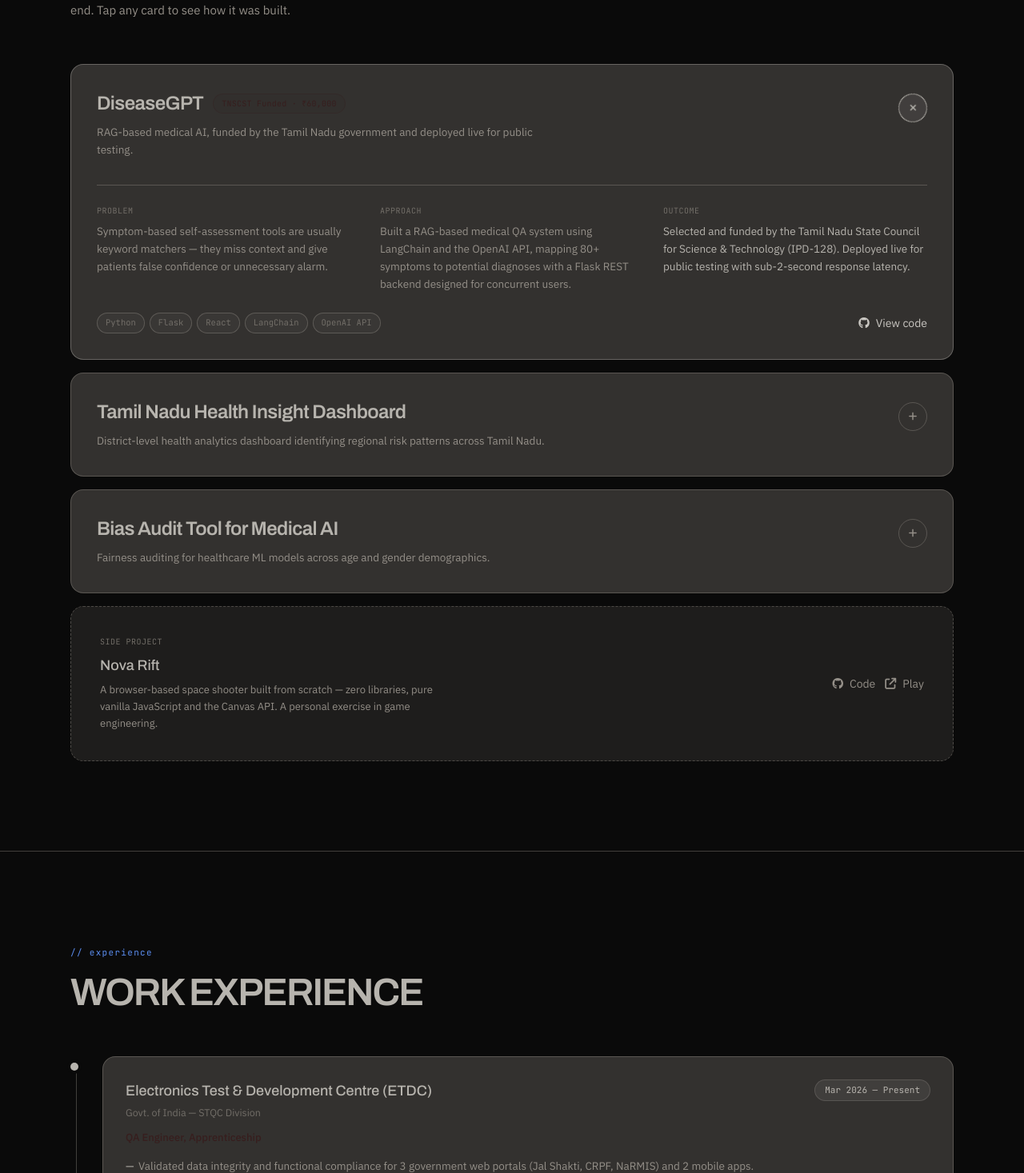
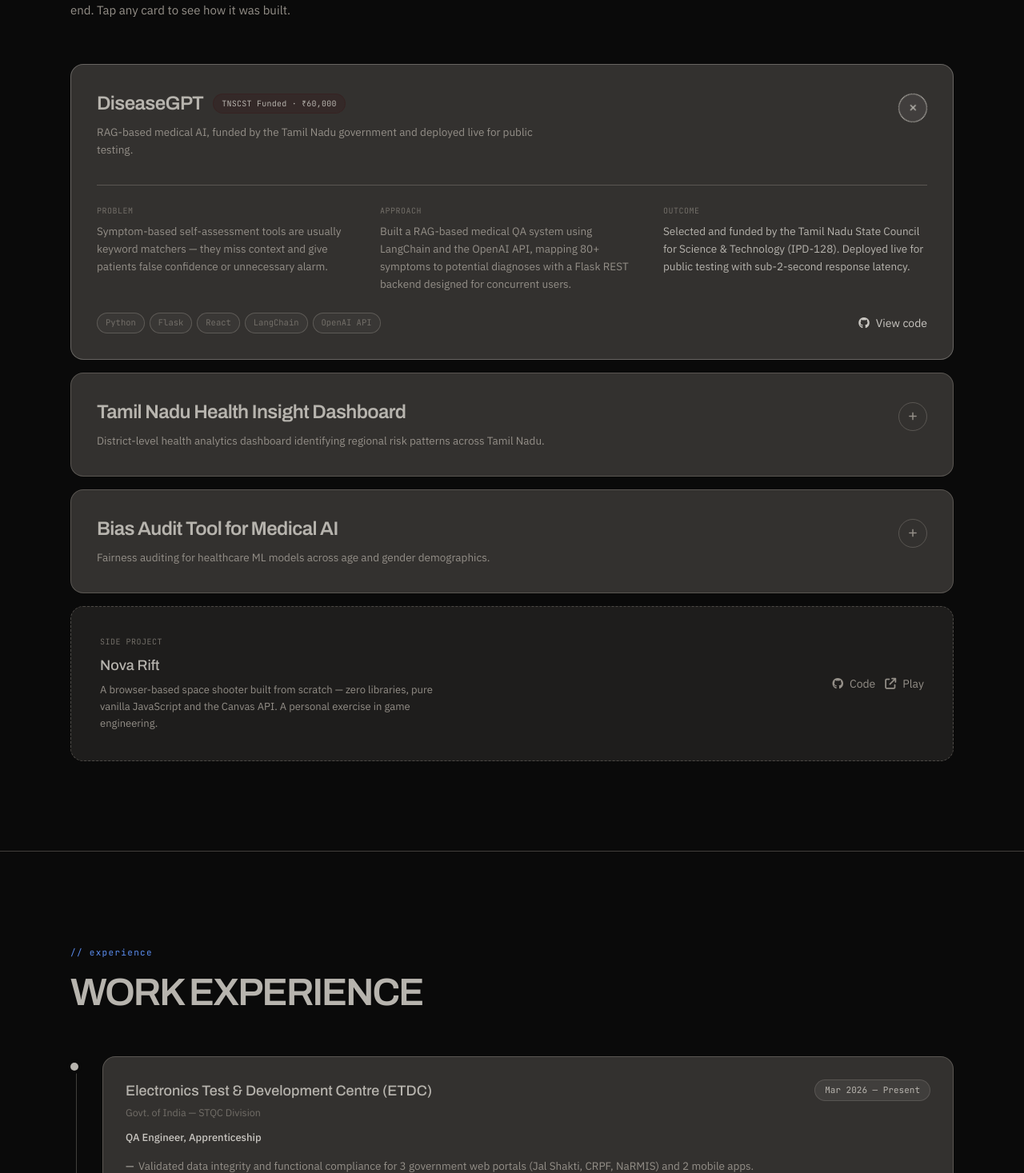
Before and after one commit to akaashdaniel/Portfolio, a React (Vite) app: page / in a window 1280 px wide. Shown: the part 2343-3810 px from the top of the page at 80% size. Built offline with nearby package versions, Linux system fonts and the light colour scheme.

Commit message:
fix: invisible verified-text contrast on badge and role label

```diff
--- a/src/components/Experience.jsx
+++ b/src/components/Experience.jsx
@@ -65,7 +65,7 @@ export default function Experience() {
                     </span>
                   </div>
                   <div className="text-[12.5px] text-mutedlo mb-3">{j.sub}</div>
-                  <div className="text-[13px] text-verified font-medium mb-4">{j.role}</div>
+                  <div className="text-[13px] text-signal2 font-medium mb-4">{j.role}</div>
                   <ul className="space-y-2">
                     {j.points.map((p) => (
                       <li key={p} className="text-[13.5px] text-muted leading-relaxed pl-4 relative">
--- a/src/components/Projects.jsx
+++ b/src/components/Projects.jsx
@@ -76,7 +76,7 @@ function ProjectCard({ p, i, isOpen, onToggle }) {
               {p.name}
             </h3>
             {p.badge && (
-              <span className="font-mono text-[10px] tracking-wide text-verified bg-verified/10 border border-verified/25 rounded-full px-2.5 py-1 whitespace-nowrap">
+              <span className="font-mono text-[10px] tracking-wide text-ink bg-verified/40 border border-verified/60 rounded-full px-2.5 py-1 whitespace-nowrap">
                 {p.badge}
               </span>
             )}
```
